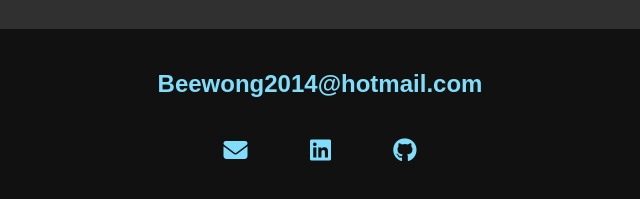
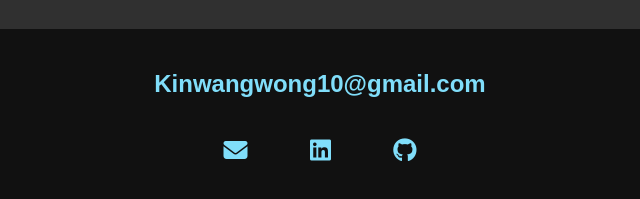
Before and after one commit to Beewong1998/my-portfolio, a plain HTML site: page index.html in a window 1280 px wide. Shown: the part 2525-2724 px from the top of the page, 320-960 px from the left. Drawn offline with nearby package versions, Linux system fonts and the light colour scheme.

Commit message:
updating email

```diff
--- a/index.html
+++ b/index.html
@@ -30,7 +30,7 @@
     <!-- Introduction -->
     <div class="intro-container">
         <section class="socials">
-            <a class="social" href="mailto:beewong2014@hotmail.com"><i class="fa-solid fa-envelope"></i></a>
+            <a class="social" href="mailto:kinwangwong10@gmail.com"><i class="fa-solid fa-envelope"></i></a>
             <a class="social" href="https://www.linkedin.com/in/kin-wong-50a189189/" target="_blank"><i class="fa-brands fa-linkedin"></i></a>
             <a class="social" href="https://github.com/Beewong1998" target="_blank"><i class="fa-brands fa-github"></i></a>
         </section>
@@ -121,10 +121,10 @@
 
     <!-- Footer -->
     <footer class="footer">
-        <a href="mailto:beewong2014@hotmail.com" class="footer__link">Beewong2014@hotmail.com</a>
+        <a href="mailto:kinwangwong10@gmail.com" class="footer__link">Kinwangwong10@gmail.com</a>
         <ul class="social-list">
             <li class="social-list__item">
-                <a class="social-list__link" href="mailto:beewong2014@hotmail.com"><i class="fa-solid fa-envelope"></i></a>
+                <a class="social-list__link" href="mailto:kinwangwong10@gmail.com"><i class="fa-solid fa-envelope"></i></a>
             </li>
             <li class="social-list__item">
                 <a class="social-list__link" href="https://www.linkedin.com/in/kin-wong-50a189189/" target="_blank"><i class="fa-brands fa-linkedin"></i></a>
```
Also changed, not shown: portfolio-item1.html (+3 -3 lines).
